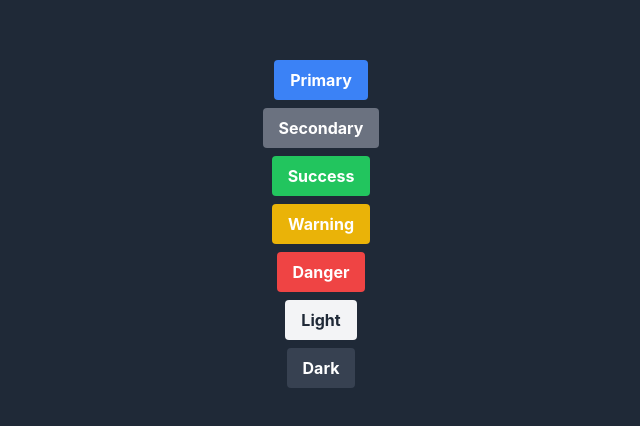
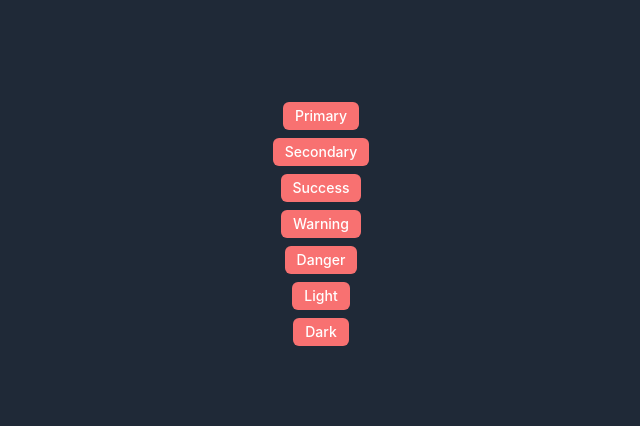
Before and after one commit to ruskpr/ruskpr.github.io, a React (Create React App) app: page / in a window 1280 px wide. Shown: the part 176-602 px from the top of the page, without its empty margins (319-959 px from the left). Built offline with nearby package versions, Linux system fonts and the light colour scheme.

Commit message:
updated styling

```diff
--- a/src/components/ui/Button.tsx
+++ b/src/components/ui/Button.tsx
@@ -1,29 +1,78 @@
+import React from "react";
+
 // create ButtonProps interface
 interface ButtonProps {
-  children: React.ReactNode;
-  type: ButtonType;
+  children?: React.ReactNode;
+  type?: ButtonType;
+  size?: ButtonSize;
+  animate?: boolean;
   onClick?: () => void;
   className?: string;
+  href?: string;
 }
 
 // create an enum for button types
 export enum ButtonType {
-  PRIMARY = "bg-blue-500 hover:bg-blue-700 text-white font-bold py-2 px-4 rounded",
-  SECONDARY = "bg-gray-500 hover:bg-gray-700 text-white font-bold py-2 px-4 rounded",
-  SUCCESS = "bg-green-500 hover:bg-green-700 text-white font-bold py-2 px-4 rounded",
-  DANGER = "bg-red-500 hover:bg-red-700 text-white font-bold py-2 px-4 rounded",
-  WARNING = "bg-yellow-500 hover:bg-yellow-700 text-white font-bold py-2 px-4 rounded",
-  INFO = "bg-indigo-500 hover:bg-indigo-700 text-white font-bold py-2 px-4 rounded",
-  LIGHT = "bg-gray-100 hover:bg-gray-300 text-gray-800 font-bold py-2 px-4 rounded",
-  DARK = "bg-gray-700 hover:bg-gray-900 text-white font-bold py-2 px-4 rounded",
+  Primary = "bg-red-400 hover:bg-red-500",
+  Secondary = "bg-indigo-500 hover:bg-indigo-700",
+  Success = "bg-green-500 hover:bg-green-700",
+  Danger = "bg-rose-800 hover:bg-rose-900",
+  Warning = "bg-yellow-500 hover:bg-yellow-600",
+  Info = "bg-cyan-400 hover:bg-cyan-300",
+  Light = "bg-gray-200 hover:bg-gray-300 text-black",
+  Dark = "bg-gray-700 hover:bg-gray-900",
+  Link = "font-extralight text-white bg-transparent hover:text-red-300 hover:shadow-none",
+}
+
+export enum ButtonSize {
+  xs = "py-1 px-3 text-xs",
+  sm = "py-1 px-3 text-md",
+  md = "py-1 px-3 text-lg",
+  lg = "py-1 px-4 text-xl",
+  xl = "py-2 px-6 text-3xl",
 }
 
 // create a button component
 export const Button = (props: ButtonProps) => {
-  const { children, onClick, className, type } = props;
+  const {
+    children,
+    onClick,
+    className,
+    type = ButtonType.Primary,
+    size = ButtonSize.md,
+    animate = true,
+    href,
+  } = props;
+
+  const defaultStyles =
+    "flex items-center text-sm font-primary font-bold text-white font-medium rounded-md";
+  const hoverTransition = animate
+    ? "transition duration-75 ease-in-out hover:shadow-lg hover:scale-105"
+    : "";
+
   return (
-    <button onClick={onClick} className={type + " " + className}>
-      {children}
+    <button
+      {...(href ? { href } : {})}
+      onClick={onClick}
+      className={
+        hoverTransition +
+        " " +
+        defaultStyles +
+        " " +
+        type +
+        " " +
+        size +
+        " " +
+        className
+      }
+    >
+      {href ? (
+        <a href={href} className="flex items-center">
+          {children}
+        </a>
+      ) : (
+        children
+      )}
     </button>
   );
 };
```
